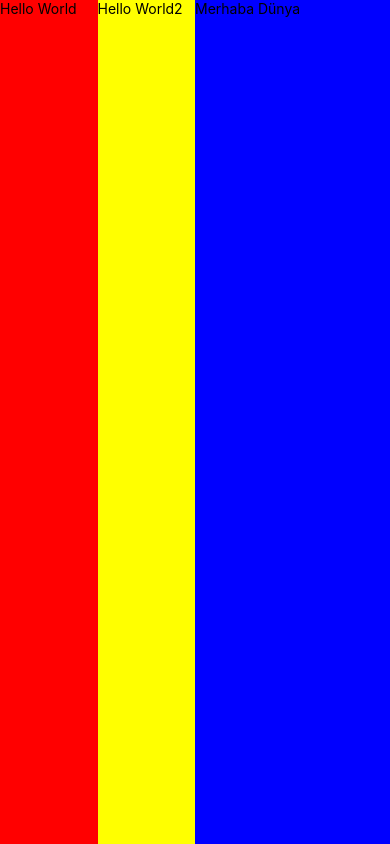
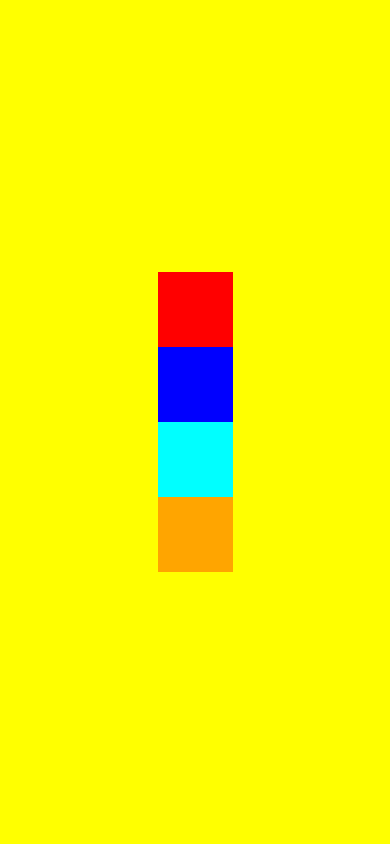
Before and after one commit to Yusufefe16/My-First-React-Native-App, a React Native app: screen / in a window 390 px wide. Built offline with nearby package versions, Linux system fonts and the light colour scheme.

Commit message:
flex prop justifyContent and alignItems

```diff
--- a/App.tsx
+++ b/App.tsx
@@ -5,15 +5,10 @@
 function App() {
   return (
       <SafeAreaView style={styles.container}>
-          <View style={styles.upper_view_container}>
-              <Text >Hello World</Text>
-          </View>
-          <View style={styles.center_view_container}>
-              <Text >Hello World2</Text>
-          </View>
-          <View style={styles.bottom_view_container}>
-              <Text >Merhaba Dünya</Text>
-          </View>
+          <View style={styles.box_1} />
+          <View style={styles.box_2} />
+          <View style={styles.box_3} />
+          <View style={styles.box_4} />
       </SafeAreaView>
   );
 }
@@ -21,19 +16,30 @@
 const styles = StyleSheet.create({
     container: {
         flex: 1,
-        flexDirection: 'row',
+        flexDirection: 'column',
+        backgroundColor: 'yellow',
+        justifyContent: 'center',
+        alignItems: 'center',
     },
-    upper_view_container: {
-        flex: 1,
+    box_1: {
+        width: 75,
+        height: 75,
         backgroundColor: 'red',
     },
-    center_view_container: {
-        flex: 1,
-        backgroundColor: 'yellow',
+    box_2: {
+        width: 75,
+        height: 75,
+        backgroundColor: 'blue',
     },
-    bottom_view_container: {
-        flex: 2,
-        backgroundColor: 'blue',
+    box_3: {
+        width: 75,
+        height: 75,
+        backgroundColor: 'aqua',
+    },
+    box_4: {
+        width: 75,
+        height: 75,
+        backgroundColor: 'orange',
     },
 });
 
```
